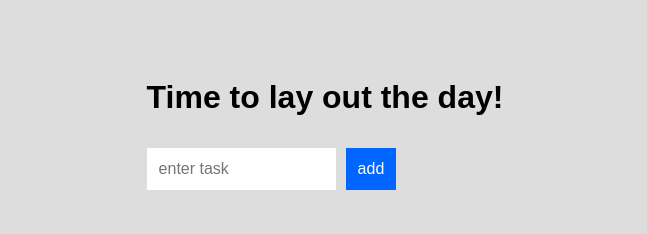
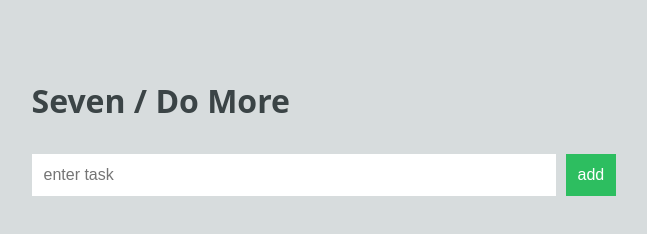
Before and after one commit to MountainTrailRover/seven, a React app: page / in a window 1280 px wide. Shown: the whole page, without its empty margins (315-962 px from the left). Built offline with nearby package versions, Linux system fonts and the light colour scheme.

Commit message:
update css

```diff
--- a/src/TodoList.css
+++ b/src/TodoList.css
@@ -1,40 +1,40 @@
 .todoListMain .header input {
   padding: 10px;
   font-size: 16px;
-  border: 2px solid #FFF;
-  width: 165px;
+  border: 2px solid #fff;
+  width: 500px;
 }
 .todoListMain .header button {
   padding: 10px;
   font-size: 16px;
   margin: 10px;
   margin-right: 0px;
-  background-color: #0066FF;
+  background-color: #2dbe60;
   color: #FFF;
-  border: 2px solid #0066FF;
+  border: 2px solid #2dbe60;
 }
 .todoListMain .header button:hover {
-  background-color: #003399;
-  border: 2px solid #003399;
+  background-color: #24984c;
+  border: 2px solid #24984c;
   cursor: pointer;
 }
 .todoListMain .theList {
   list-style: none;
   padding-left: 0;
-  width: 250px;
+  width: 587px;
 }
 .todoListMain .theList li {
   color: #333;
-  background-color: rgba(255,255,255,.5);
+  background-color: #eff2f3;
   padding: 15px;
   margin-bottom: 15px;
-  border-radius: 5px;
+  border-radius: 3px;
 
-  transition: background-color .2s ease-out;
+  transition: background-color .3s ease-out;
 }
 
 .todoListMain .theList li:hover {
-  background-color: pink;
+  background-color: #2dbe60;
   cursor: pointer;
 }
 ul.theList {
--- a/src/index.css
+++ b/src/index.css
@@ -1,9 +1,14 @@
 body {
   padding: 50px;
-  background-color: #ddd;
+  background-color: #d7dcdd;
   font-family: sans-serif;
 }
 #root {
   display: flex;
   justify-content: center;
 }
+
+h1{
+  color: #3b4446;
+  font-family: 'open sans', sans-serif;
+}
--- a/src/index.js
+++ b/src/index.js
@@ -7,7 +7,7 @@ var destination = document.querySelector("#root");
 
 ReactDOM.render(
     <div>
-        <h1>Time to lay out the day!</h1>
+        <h1>Seven / Do More</h1>
         <TodoList/>
     </div>,
     destination
```
